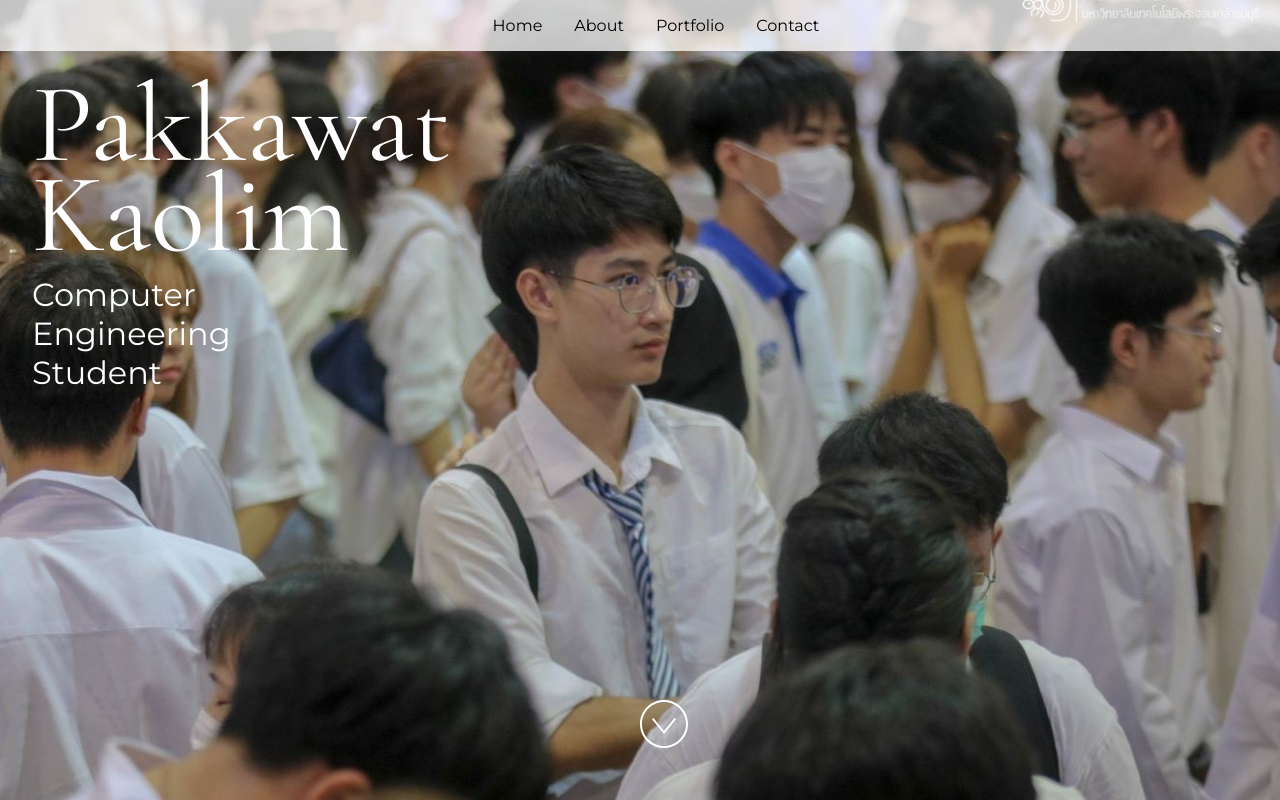
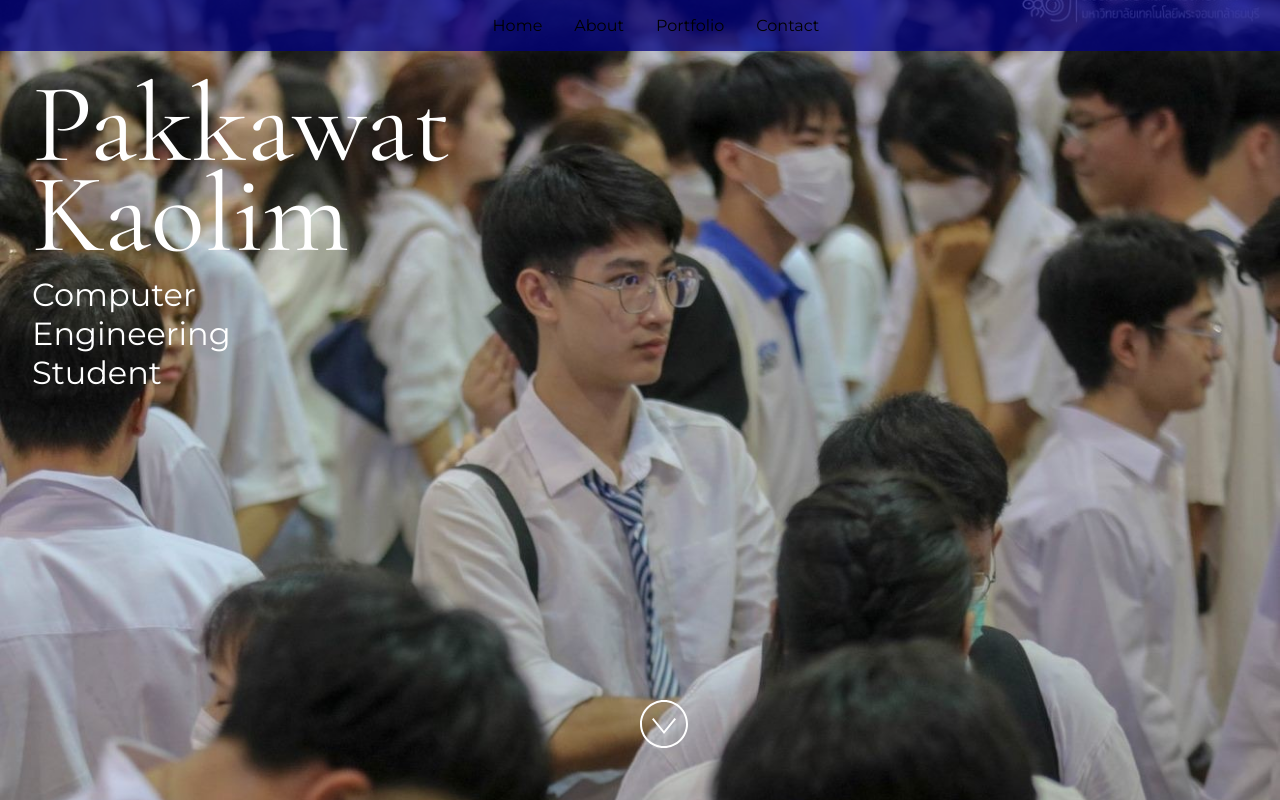
Before and after one commit to PlugsPakuko/TechnicalOnboarding_MLSA, a React (Vite) app: page / in a window 1280 px wide. Built offline with nearby package versions, Linux system fonts and the light colour scheme; grey boxes are pictures that could not be loaded.

Commit message:
nav color & about border

```diff
--- a/src/Components/About.jsx
+++ b/src/Components/About.jsx
@@ -58,6 +58,7 @@ const About = () => {
           padding: "4rem",
           margin: "3rem auto",
           textAlign: "center",
+          borderRadius: "1rem",
         }}
       >
         <h2>About Myself</h2>
--- a/src/Components/Header.jsx
+++ b/src/Components/Header.jsx
@@ -14,7 +14,7 @@ const Header = () => {
         display: "flex",
         justifyContent: "center",
         gap: "2rem",
-        background: "rgba(255,255,255,0.75)",
+        background: "rgba(0,0,128,0.75)",
         padding: "1rem",
         top: 0,
         width: "100%",
```
